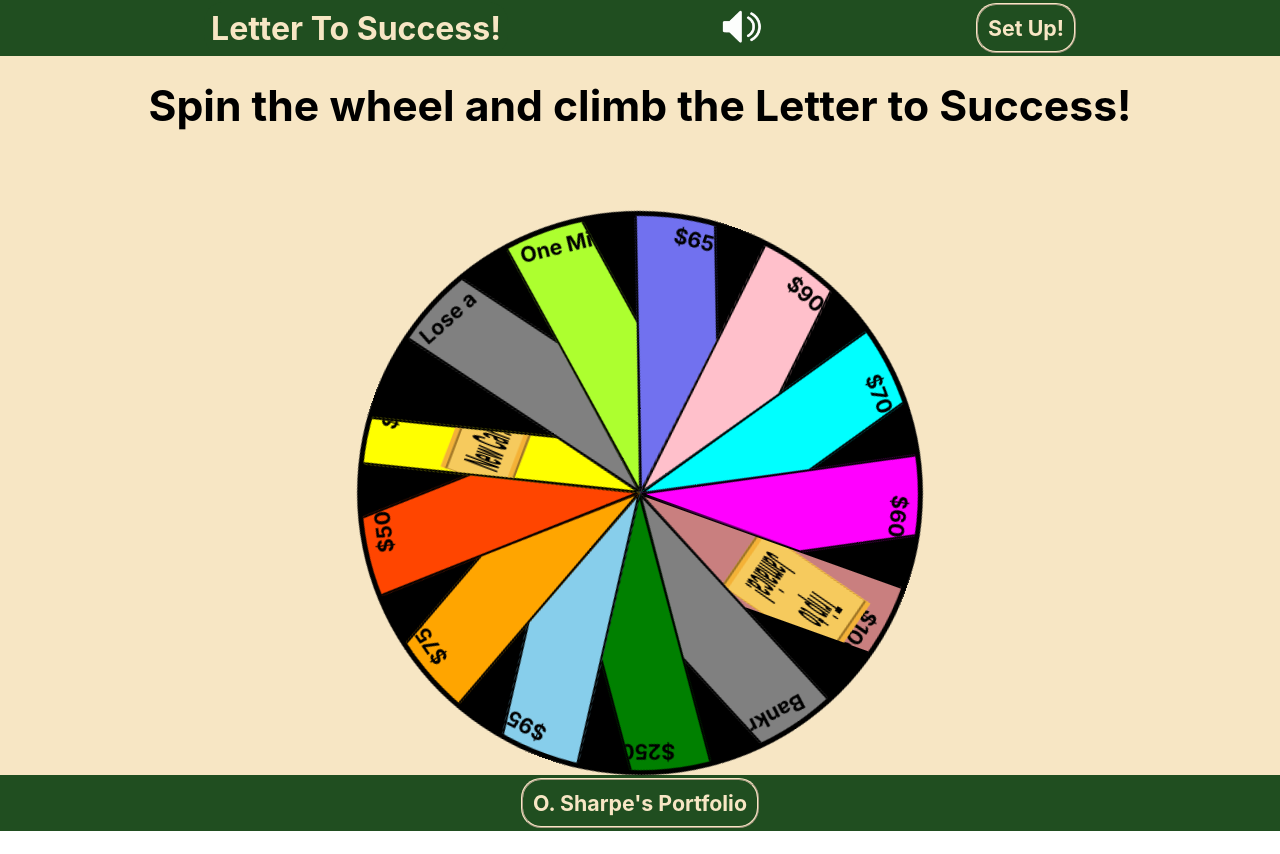
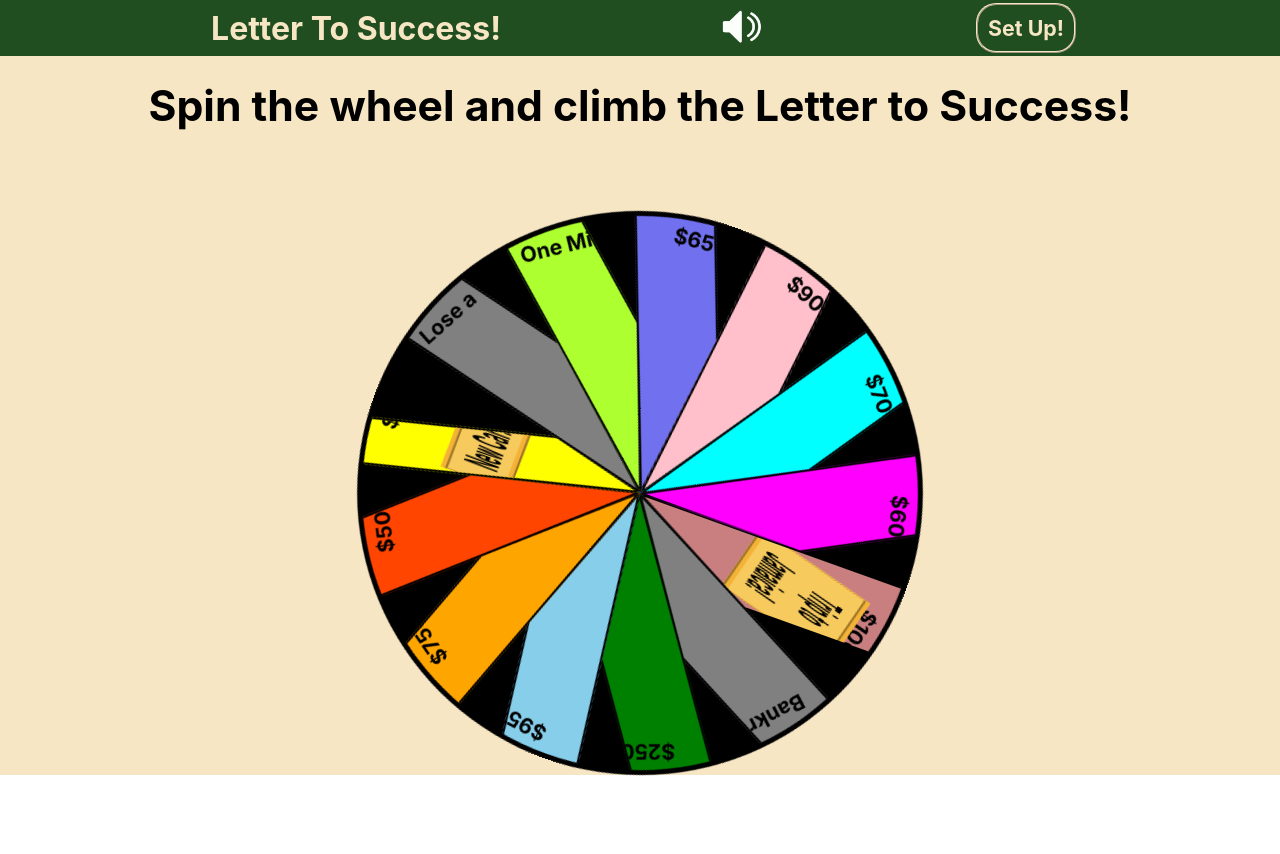
Before and after one commit to OSharpe001/letter-to-success, a React (Create React App) app: page / in a window 1280 px wide. Built offline with nearby package versions, Linux system fonts and the light colour scheme.

Commit message:
moving Footer Component to individual pages

```diff
--- a/src/App.js
+++ b/src/App.js
@@ -1,5 +1,5 @@
 import { HomePage, Settings, GamePage, Results } from "./Pages";
-import { Header, Footer } from "./components";
+import { Header } from "./components";
 import { useNavigate } from "react-router-dom";
 import { Routes, Route } from "react-router-dom";
 import { useState } from "react";
@@ -44,7 +44,6 @@ function App() {
                                               setWinner={setWinner}
                                             />} />
       </Routes>
-      <Footer />
     </div>
   );
 }
--- a/src/Pages/Results.js
+++ b/src/Pages/Results.js
@@ -1,4 +1,6 @@
+import { Footer } from "../components";
 import { useNavigate } from "react-router-dom";
+
 
 export default function Results({ setWinner, winner }) {
 
@@ -55,6 +57,7 @@ export default function Results({ setWinner, winner }) {
           <br/>
           <br/>
           <button className="button" onClick={backHome}>Back to Home</button>
+          <Footer />
     </div>
   );
 };
```
